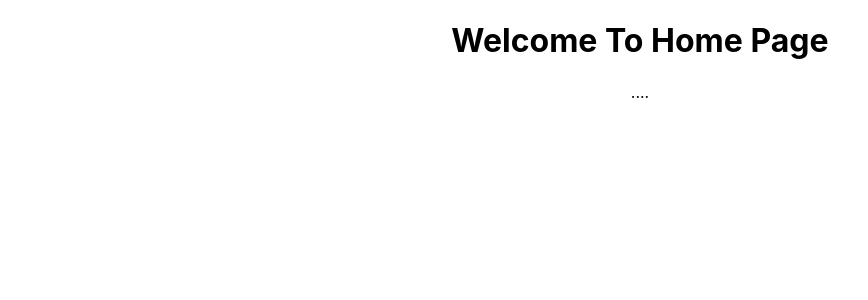
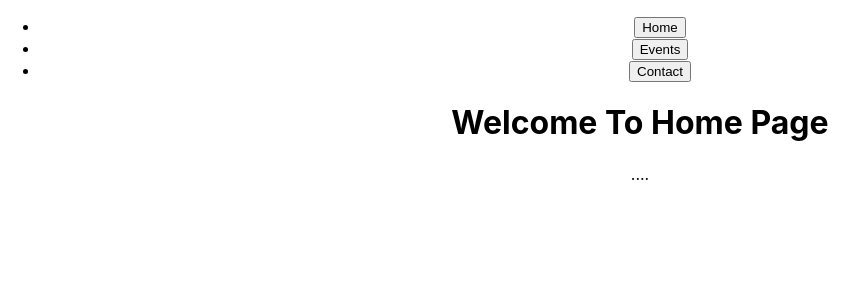
Before and after one commit to ALJAZARIhadi/fifth-react-app, a React (Create React App) app: page / in a window 1280 px wide. Shown: the top 300 px of the page, without its empty margins (0-868 px from the left). Built offline with nearby package versions, Linux system fonts and the light colour scheme.

Commit message:
Navbar for all pages before the Routes

```diff
--- a/src/App.js
+++ b/src/App.js
@@ -1,18 +1,28 @@
-import logo from './logo.svg';
-import './App.css';
-import { Route, Routes } from  'react-router-dom';
-import HomePage from './HomePage';
+import logo from "./logo.svg";
+import "./App.css";
+import { Route, Routes } from "react-router-dom";
+import HomePage from "./HomePage";
 function App() {
   return (
     <div className="App">
-
-
-  {/*Today I learend the <Link /> tag in react */}
-
+      {/*Today I learend the <Link /> tag in react */}
+      <div>
+        <ul>
+          <li>
+            <button>Home</button>
+          </li>
+          <li>
+            <button>Events</button>
+          </li>
+          <li>
+            <button>Contact</button>
+          </li>
+        </ul>
+      </div>
       {/*Routes the logic here is like the lojic in the contex because we import it from then used it*/}
       <Routes>
-        <Route path='/hello' element={<h1>Hello World</h1>}/>
-        <Route path='/' element={<HomePage/>}/>
+        <Route path="/hello" element={<h1>Hello World</h1>} />
+        <Route path="/" element={<HomePage />} />
       </Routes>
     </div>
   );
```
